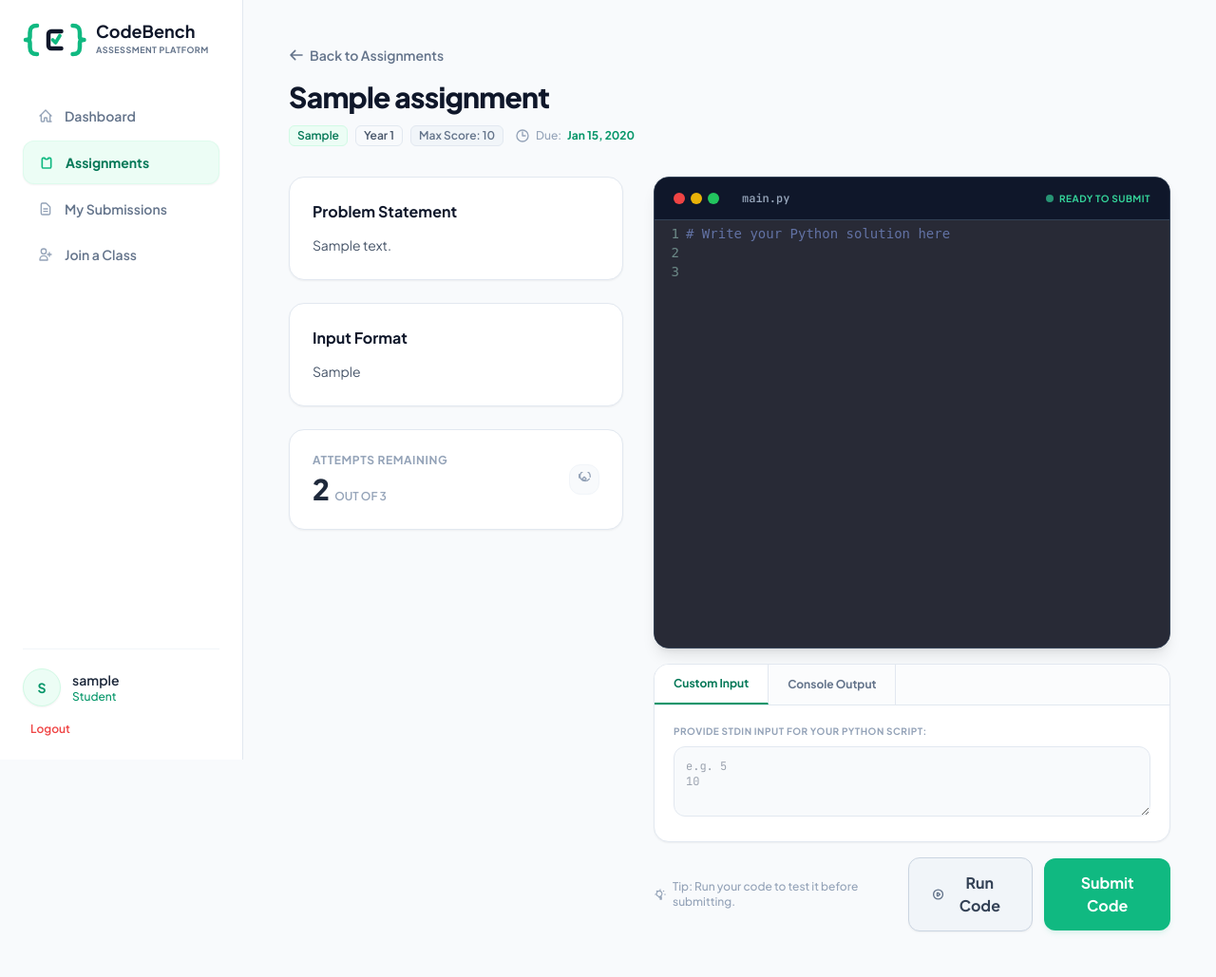
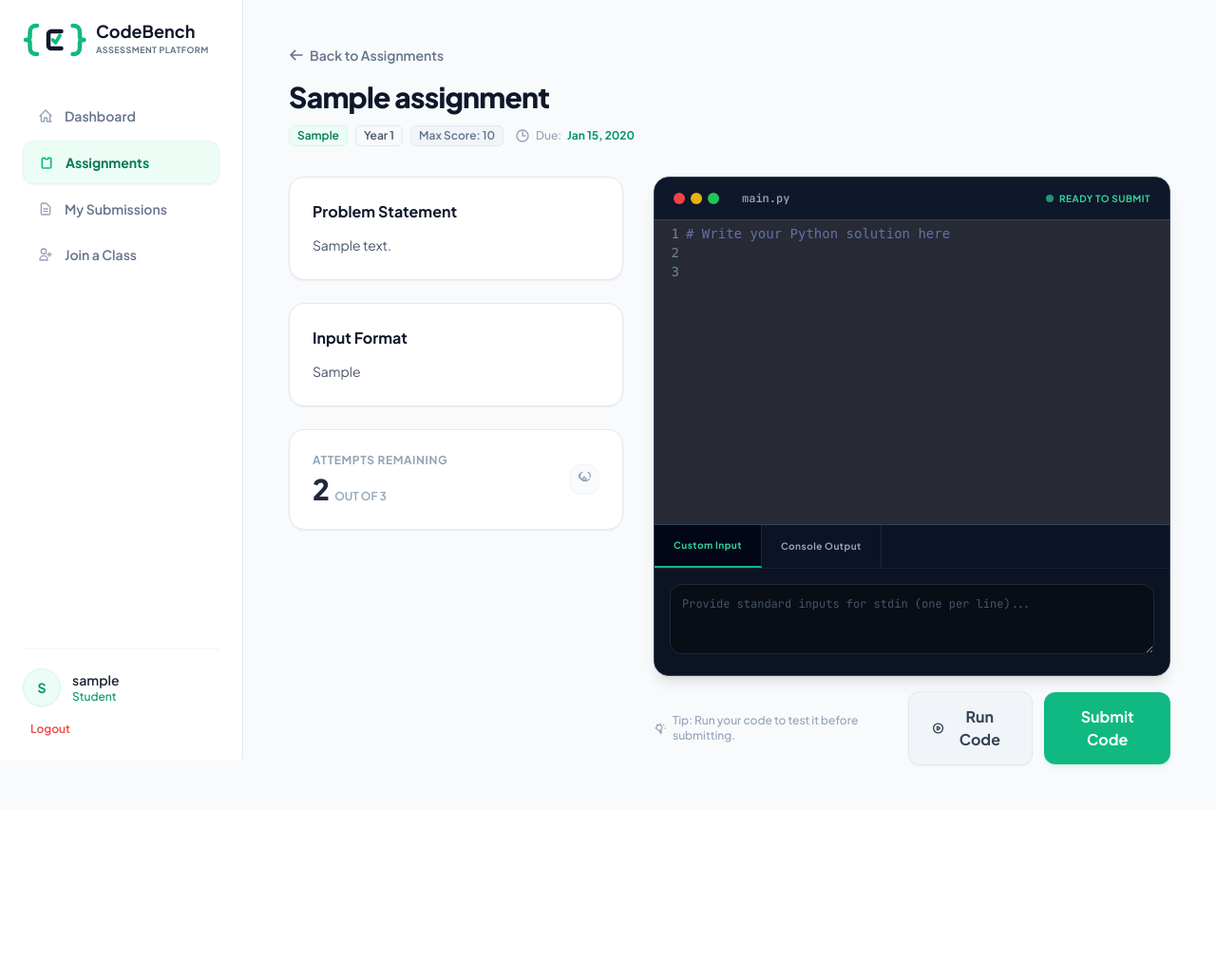
Before and after one commit to Ayo45-alt/code-submission-platform, a Django app: page /assignments/1/ in a window 1280 px wide. Shown: the whole page at 95% size. After the commit the page ends 810 px from the top, so only its background shows below. Run offline with Django 5.2, Linux system fonts and the light colour scheme; a user stored in the database is signed in; tables that the repository leaves empty hold one stand-in row (values such as "Sample post").

Commit message:
style: Integrate execution console panel inside dark IDE frame

```diff
--- a/assignments/templates/assignments/assignment_detail.html
+++ b/assignments/templates/assignments/assignment_detail.html
@@ -125,43 +125,44 @@
                     </span>
                 {% endif %}
             </div>
+
+            <!-- Code Editor -->
             <div id="editor" class="text-sm"></div>
-        </div>
 
-        <!-- Run Code Console Panel -->
-        <div class="mt-4 bg-white border border-slate-200 rounded-2xl overflow-hidden shadow-sm flex flex-col">
-            <!-- Tabs Header -->
-            <div class="flex border-b border-slate-200 bg-slate-50/50 text-xs font-bold text-slate-500 select-none">
-                <button type="button" id="tab-input-btn" class="px-5 py-3 border-r border-slate-200 bg-white text-emerald-700 border-b-2 border-b-emerald-600 focus:outline-none">
+            <!-- Integrated Console & Input Panel (VS Code Style) -->
+            <div class="border-t border-slate-700 bg-slate-900 flex flex-col">
+                <!-- Panel Tabs Header -->
+                <div class="flex border-b border-slate-800/80 bg-slate-950/20 text-[10px] font-bold text-slate-400 uppercase tracking-wider select-none">
+                    <button type="button" id="tab-input-btn" class="px-5 py-3.5 border-r border-slate-800 bg-slate-950 text-emerald-400 border-b-2 border-b-emerald-500 focus:outline-none">
                         Custom Input
                     </button>
-                <button type="button" id="tab-output-btn" class="px-5 py-3 border-r border-slate-200 hover:text-slate-900 transition-colors focus:outline-none">
+                    <button type="button" id="tab-output-btn" class="px-5 py-3.5 border-r border-slate-800 hover:text-slate-200 transition-colors focus:outline-none">
                         Console Output
                     </button>
                 </div>
 
-            <!-- Tab Content -->
-            <div class="p-5">
+                <!-- Panel Content -->
+                <div class="p-4 bg-[#090D16]/30">
                     <!-- Custom Input Area -->
                     <div id="panel-input" class="space-y-2">
-                    <p class="text-[10px] font-bold text-slate-400 uppercase tracking-wider">Provide stdin input for your Python script:</p>
                         <textarea id="custom-input-data" rows="3"
-                        class="w-full bg-slate-50 border border-slate-200 rounded-xl p-3 text-slate-800 font-mono text-xs focus:outline-none focus:border-emerald-500 placeholder-slate-450"
-                        placeholder="e.g. 5&#10;10"></textarea>
+                            class="w-full bg-[#090D16] border border-slate-800 rounded-xl p-3 text-slate-200 font-mono text-xs focus:outline-none focus:border-emerald-500 placeholder-slate-600"
+                            placeholder="Provide standard inputs for stdin (one per line)..."></textarea>
                     </div>
 
                     <!-- Console Output Area -->
-                <div id="panel-output" class="hidden space-y-3">
-                    <div id="console-status" class="flex items-center gap-2 text-xs font-bold text-slate-500">
-                        <span class="w-2 h-2 rounded-full bg-slate-300"></span>
+                    <div id="panel-output" class="hidden space-y-2 relative">
+                        <div id="console-status" class="flex items-center gap-2 text-[10px] font-bold text-slate-500 uppercase tracking-wider">
+                            <span class="w-1.5 h-1.5 rounded-full bg-slate-600"></span>
                             Ready to run code
                         </div>
-                    <div class="bg-slate-950 border border-slate-900 rounded-xl p-4 font-mono text-xs text-slate-300 leading-relaxed overflow-x-auto min-h-[100px] relative">
-                        <div id="console-loading" class="hidden absolute inset-0 bg-slate-950/80 flex items-center justify-center font-semibold text-slate-400">
-                            Running code...
+                        <div class="bg-[#090D16] border border-slate-800 rounded-xl p-4 font-mono text-xs text-slate-300 leading-relaxed overflow-x-auto min-h-[90px] relative">
+                            <div id="console-loading" class="hidden absolute inset-0 bg-[#090D16]/90 flex items-center justify-center font-semibold text-slate-400">
+                                <span class="w-2 h-2 rounded-full bg-emerald-450 animate-ping mr-2"></span> Running code...
                             </div>
                             <pre id="console-stdout" class="whitespace-pre-wrap"></pre>
                             <pre id="console-stderr" class="whitespace-pre-wrap text-red-400 mt-2 hidden"></pre>
+                        </div>
                     </div>
                 </div>
             </div>
@@ -181,8 +182,8 @@
             <div class="flex gap-3 items-center self-end sm:self-auto">
                 {% if attempts_remaining > 0 %}
                     <button type="button" id="run-code-btn"
-                        class="bg-slate-100 hover:bg-slate-205 border border-slate-300 text-slate-700 font-bold px-6 py-3.5 rounded-xl transition-all flex items-center gap-1.5 shadow-sm">
-                        <svg class="w-4 h-4 text-slate-500" fill="none" viewBox="0 0 24 24" stroke="currentColor" stroke-width="2.5">
+                        class="bg-slate-100 hover:bg-slate-200 border border-slate-350 text-slate-700 font-bold px-6 py-3.5 rounded-xl transition-all flex items-center gap-1.5 shadow-sm">
+                        <svg class="w-4 h-4 text-slate-550" fill="none" viewBox="0 0 24 24" stroke="currentColor" stroke-width="2.5">
                             <path stroke-linecap="round" stroke-linejoin="round" d="M14.752 11.168l-3.197-2.132A1 1 0 0010 9.87v4.263a1 1 0 001.555.832l3.197-2.132a1 1 0 000-1.664z" />
                             <path stroke-linecap="round" stroke-linejoin="round" d="M21 12a9 9 0 11-18 0 9 9 0 0118 0z" />
                         </svg>
@@ -222,7 +223,7 @@
         value: "# Write your Python solution here\n\n"
     });
 
-    editor.setSize("100%", "450px");
+    editor.setSize("100%", "320px");
 
     document.getElementById("submission-form").addEventListener("submit", function () {
         document.getElementById("code-input").value = editor.getValue();
@@ -236,15 +237,15 @@
 
     if (tabInputBtn && tabOutputBtn) {
         tabInputBtn.addEventListener('click', () => {
-            tabInputBtn.className = "px-5 py-3 border-r border-slate-200 bg-white text-emerald-700 border-b-2 border-b-emerald-600 focus:outline-none";
-            tabOutputBtn.className = "px-5 py-3 border-r border-slate-200 hover:text-slate-900 transition-colors focus:outline-none";
+            tabInputBtn.className = "px-5 py-3.5 border-r border-slate-800 bg-slate-950 text-emerald-400 border-b-2 border-b-emerald-500 focus:outline-none";
+            tabOutputBtn.className = "px-5 py-3.5 border-r border-slate-800 hover:text-slate-200 transition-colors focus:outline-none";
             panelInput.classList.remove('hidden');
             panelOutput.classList.add('hidden');
         });
 
         tabOutputBtn.addEventListener('click', () => {
-            tabOutputBtn.className = "px-5 py-3 border-r border-slate-200 bg-white text-emerald-700 border-b-2 border-b-emerald-600 focus:outline-none";
-            tabInputBtn.className = "px-5 py-3 border-r border-slate-200 hover:text-slate-900 transition-colors focus:outline-none";
+            tabOutputBtn.className = "px-5 py-3.5 border-r border-slate-800 bg-slate-950 text-emerald-400 border-b-2 border-b-emerald-500 focus:outline-none";
+            tabInputBtn.className = "px-5 py-3.5 border-r border-slate-800 hover:text-slate-200 transition-colors focus:outline-none";
             panelOutput.classList.remove('hidden');
             panelInput.classList.add('hidden');
         });
```
Lines whose indentation alone changed are shown as unchanged.
